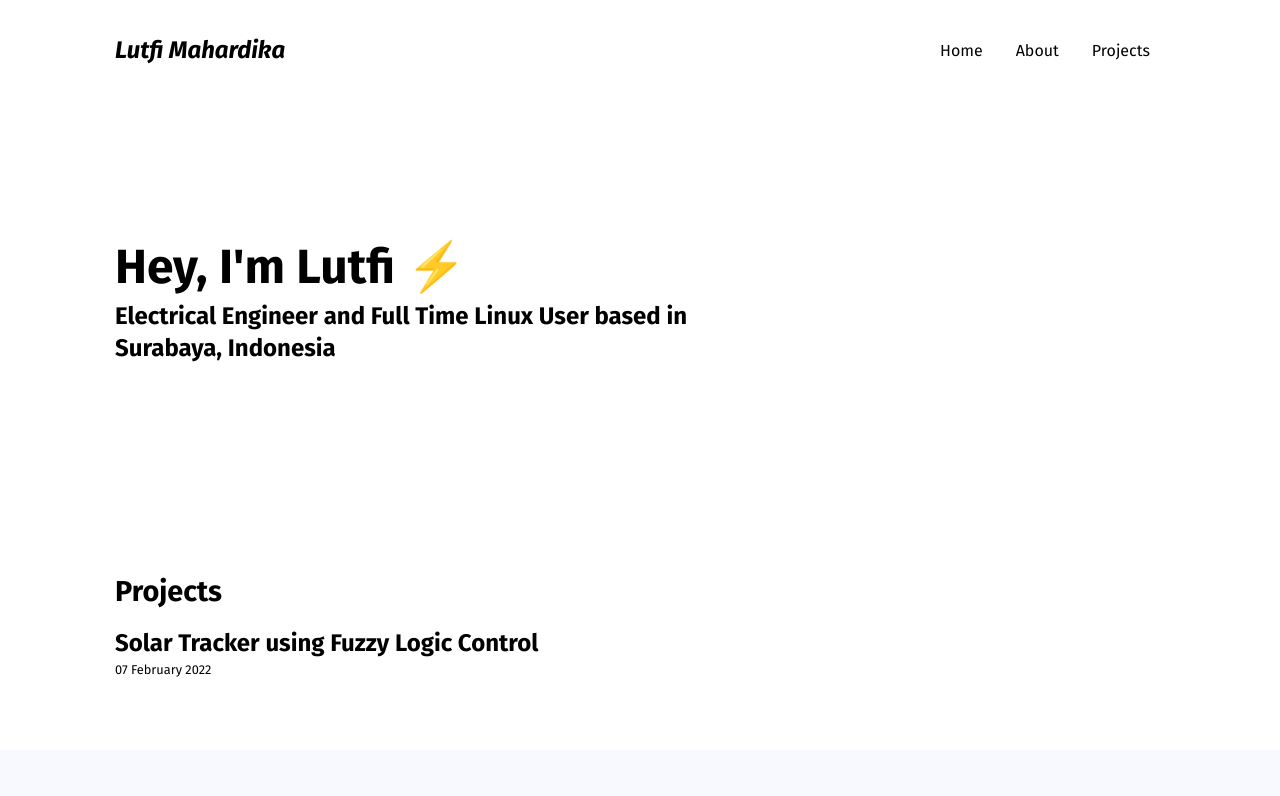
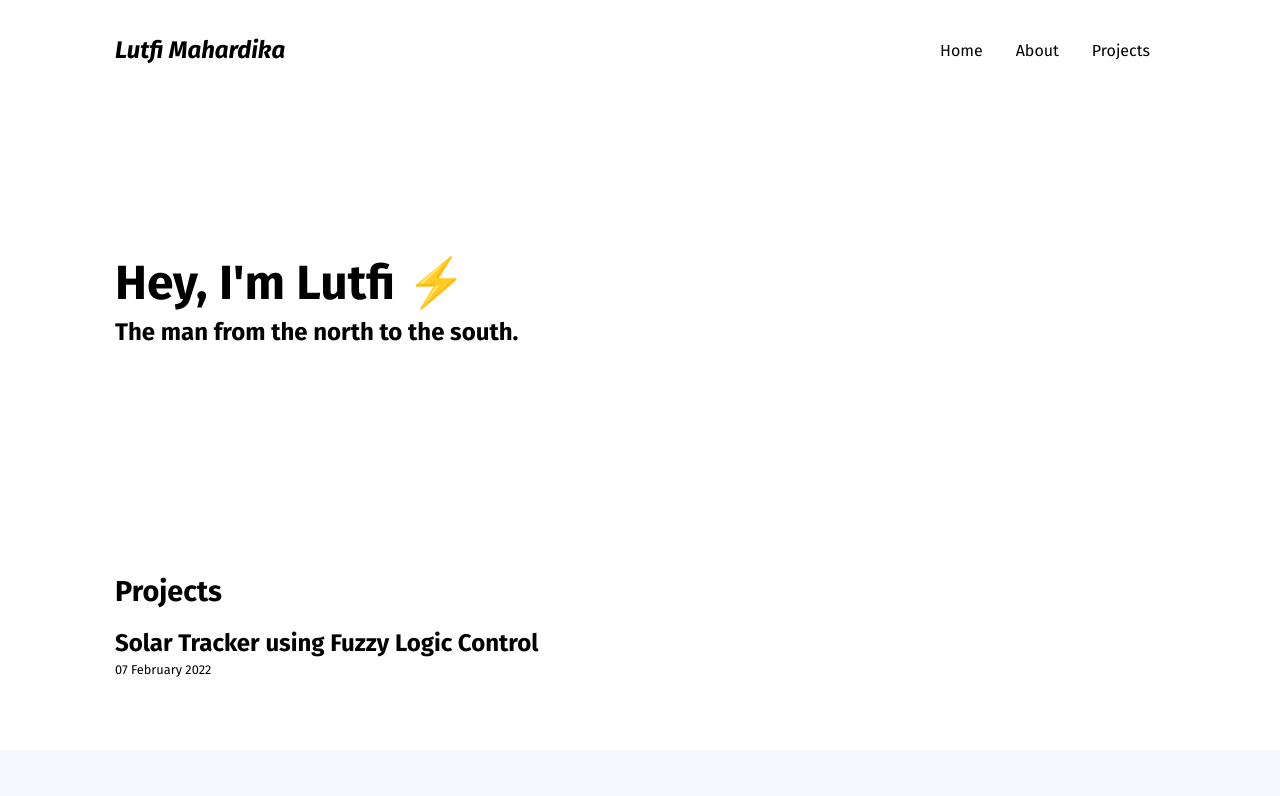
Before and after one commit to lutfimahardika/porto, a plain HTML site: page index.html in a window 1280 px wide. Shown: the top 796 px of the page. Drawn offline with Linux system fonts and the light colour scheme.

Commit message:
Update index.html

```diff
--- a/index.html
+++ b/index.html
@@ -27,8 +27,7 @@
                 <div class="hero">
                     <h1 class="title">Hey, I'm Lutfi ⚡</h1>
                     <h2 class="subtitle">
-                        Electrical Engineer and Full Time Linux User based in <br />
-                        Surabaya, Indonesia
+                        The man from the north to the south.
                     </h2>
                 </div>
                 <div class="preview">
```
